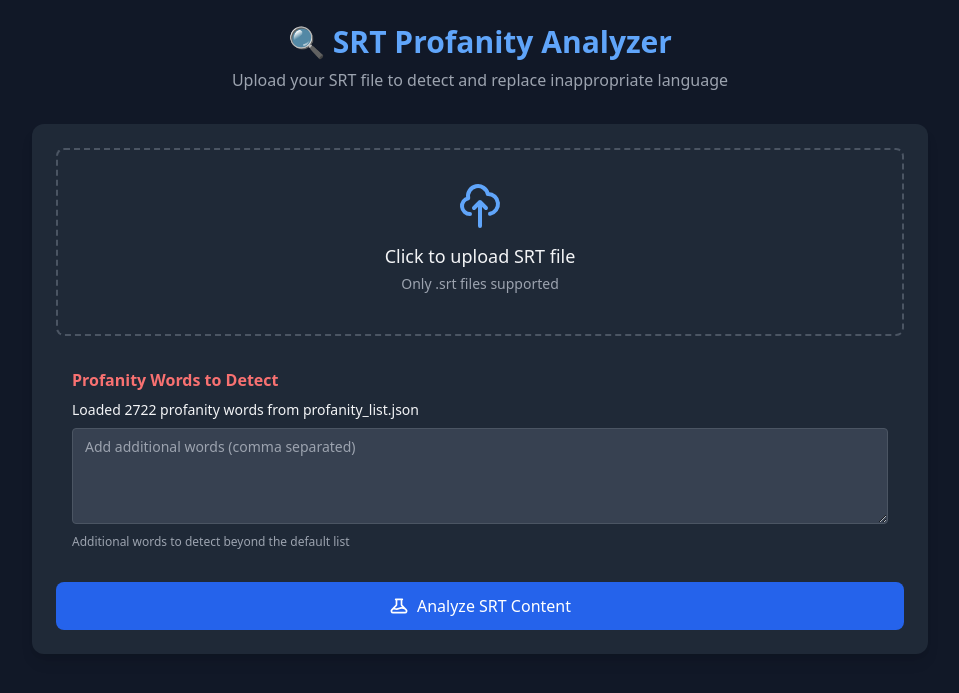
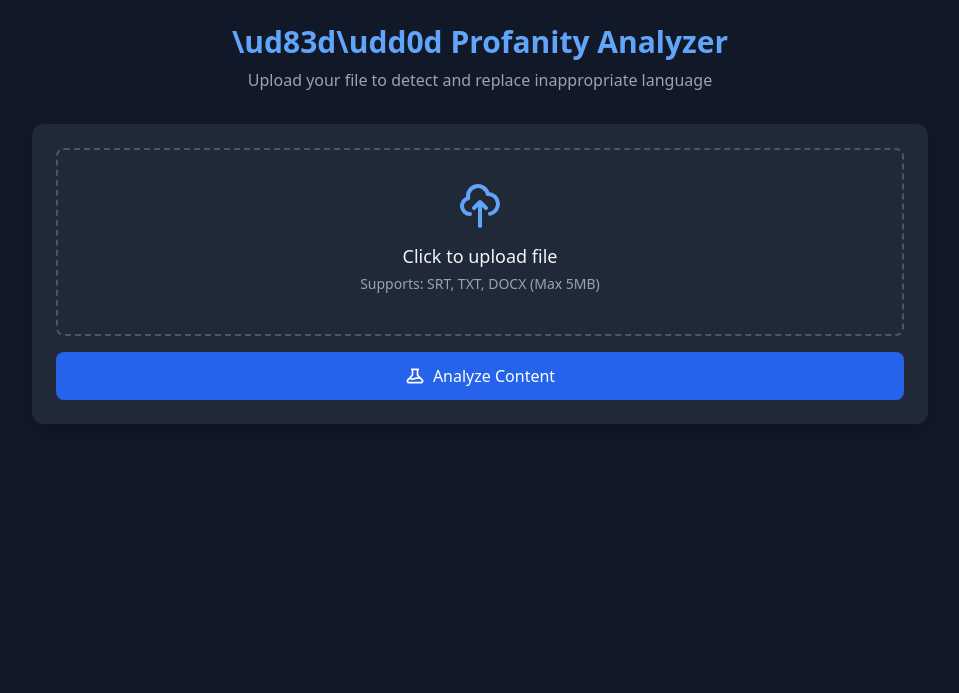
Before and after one commit to lokosmotos/Danialspacex, a Flask app: page /profanity-checker in a window 1280 px wide. Shown: the top 693 px of the page, without its empty margins (160-1119 px from the left). Run offline with Flask 3, Linux system fonts and the light colour scheme.

Commit message:
Update profanity_checker.html

```diff
--- a/templates/profanity_checker.html
+++ b/templates/profanity_checker.html
@@ -3,10 +3,9 @@
 <head>
     <meta charset="UTF-8">
     <meta name="viewport" content="width=device-width, initial-scale=1.0">
-    <title>SRT Profanity Checker | Danial Space</title>
+    <title>Profanity Checker | Danial Space</title>
     <link href="https://cdn.jsdelivr.net/npm/tailwindcss@2.2.19/dist/tailwind.min.css" rel="stylesheet">
     <style>
-        /* Previous CSS styles remain the same */
         .file-upload {
             border: 2px dashed #4b5563;
             transition: all 0.3s ease;
@@ -22,7 +21,7 @@
             position: relative;
         }
         .profanity-highlight::after {
-            content: "⚠";
+            content: "\26A0";
             position: absolute;
             top: -8px;
             right: -8px;
@@ -53,185 +52,89 @@
     <div class="max-w-4xl mx-auto">
         <!-- Header -->
         <div class="text-center mb-8">
-            <h1 class="text-3xl font-bold text-blue-400 mb-2">🔍 SRT Profanity Analyzer</h1>
-            <p class="text-gray-400">Upload your SRT file to detect and replace inappropriate language</p>
+            <h1 class="text-3xl font-bold text-blue-400 mb-2">\ud83d\udd0d Profanity Analyzer</h1>
+            <p class="text-gray-400">Upload your file to detect and replace inappropriate language</p>
         </div>
 
         <!-- Upload Section -->
         <div class="bg-gray-800 rounded-xl p-6 shadow-lg mb-8">
             <form id="uploadForm" class="space-y-4">
                 <div class="file-upload rounded-lg p-8 text-center cursor-pointer">
-                    <input type="file" name="file" id="fileInput" accept=".srt" required class="hidden">
+                    <input type="file" name="file" id="fileInput" required class="hidden">
                     <label for="fileInput" class="cursor-pointer">
                         <svg xmlns="http://www.w3.org/2000/svg" class="h-12 w-12 mx-auto text-blue-400 mb-3" fill="none" viewBox="0 0 24 24" stroke="currentColor">
                             <path stroke-linecap="round" stroke-linejoin="round" stroke-width="2" d="M7 16a4 4 0 01-.88-7.903A5 5 0 1115.9 6L16 6a5 5 0 011 9.9M15 13l-3-3m0 0l-3 3m3-3v12" />
                         </svg>
-                        <h3 class="text-lg font-medium">Click to upload SRT file</h3>
-                        <p class="text-sm text-gray-400 mt-1">Only .srt files supported</p>
+                        <h3 class="text-lg font-medium">Click to upload file</h3>
+                        <p class="text-sm text-gray-400 mt-1">Supports: SRT, TXT, DOCX (Max 5MB)</p>
                         <p id="fileName" class="text-blue-300 mt-2 font-mono text-sm"></p>
                     </label>
                 </div>
-
-                <!-- Profanity Word List -->
-                <div class="bg-gray-700/30 p-4 rounded-lg">
-                    <h3 class="font-semibold text-red-400 mb-2">Profanity Words to Detect</h3>
-                    <div id="profanityListStatus" class="text-sm mb-2">
-                        Loading profanity list from profanity_list.json...
-                    </div>
-                    <div id="customProfanityContainer" class="hidden">
-                        <textarea id="customProfanityList" class="w-full bg-gray-700 border border-gray-600 rounded px-3 py-2 h-24 focus:border-blue-500 focus:outline-none text-sm" placeholder="Add additional words (comma separated)"></textarea>
-                        <p class="text-xs text-gray-400 mt-1">Additional words to detect beyond the default list</p>
-                    </div>
-                </div>
-
                 <button type="button" id="analyzeBtn" class="w-full bg-blue-600 hover:bg-blue-700 text-white py-3 px-4 rounded-lg font-medium flex items-center justify-center">
                     <svg xmlns="http://www.w3.org/2000/svg" class="h-5 w-5 mr-2" fill="none" viewBox="0 0 24 24" stroke="currentColor">
                         <path stroke-linecap="round" stroke-linejoin="round" stroke-width="2" d="M19.428 15.428a2 2 0 00-1.022-.547l-2.387-.477a6 6 0 00-3.86.517l-.318.158a6 6 0 01-3.86.517L6.05 15.21a2 2 0 00-1.806.547M8 4h8l-1 1v5.172a2 2 0 00.586 1.414l5 5c1.26 1.26.367 3.414-1.415 3.414H4.828c-1.782 0-2.674-2.154-1.414-3.414l5-5A2 2 0 009 10.172V5L8 4z" />
                     </svg>
-                    Analyze SRT Content
+                    Analyze Content
                 </button>
             </form>
         </div>
 
-        <!-- Rest of your HTML remains the same -->
-        <!-- Loading Game, Results Section, etc. -->
+        <!-- Loading Game -->
+        <div id="loadingGame" class="bg-gray-800 rounded-xl p-6 shadow-lg mb-8 hidden opacity-0 transition-opacity duration-300">
+            <div class="text-center mb-4">
+                <h3 class="text-xl font-medium text-blue-400 mb-1">\u23f3 Processing Your File</h3>
+                <p class="text-gray-400">Play this game while we analyze your content</p>
+                <div class="mt-3 h-2 w-full bg-gray-700 rounded-full overflow-hidden">
+                    <div id="progressBar" class="h-full bg-blue-500 rounded-full" style="width: 0%"></div>
+                </div>
+                <p id="progressText" class="text-sm text-gray-400 mt-1">0% analyzed</p>
+            </div>
+            <div class="text-center mb-4">
+                <h4 class="font-medium mb-2">\ud83c\udfaf Click the Blue Tiles</h4>
+                <p id="gameScore" class="text-2xl font-bold text-green-400">Score: 0</p>
+            </div>
+            <div id="gameBoard" class="grid grid-cols-5 gap-2 mb-4"></div>
+            <div class="text-center">
+                <button id="skipGameBtn" class="text-sm text-gray-400 hover:text-white">Skip game and wait normally</button>
+            </div>
+        </div>
 
+        <!-- Results Section -->
+        <div id="resultsSection" class="bg-gray-800 rounded-xl p-6 shadow-lg hidden">
+            <div class="flex justify-between items-center mb-6">
+                <h2 class="text-2xl font-bold text-red-400">\ud83d\udea8 Detected Profanities</h2>
+                <span id="profanityCount" class="bg-red-500/20 text-red-400 px-3 py-1 rounded-full text-sm">0 found</span>
+            </div>
+            <form id="replacementsForm">
+                <div class="overflow-x-auto">
+                    <table class="w-full">
+                        <thead>
+                            <tr class="border-b border-gray-700 text-left">
+                                <th class="pb-3 font-medium">Line</th>
+                                <th class="pb-3 font-medium">Original Text</th>
+                                <th class="pb-3 font-medium">Replacement</th>
+                            </tr>
+                        </thead>
+                        <tbody id="resultsBody" class="divide-y divide-gray-700"></tbody>
+                    </table>
+                </div>
+                <div class="mt-6 flex flex-col sm:flex-row gap-3">
+                    <button type="button" id="confirmBtn" class="flex-1 bg-green-600 hover:bg-green-700 text-white py-3 px-4 rounded-lg font-medium flex items-center justify-center">
+                        <svg xmlns="http://www.w3.org/2000/svg" class="h-5 w-5 mr-2" fill="none" viewBox="0 0 24 24" stroke="currentColor">
+                            <path stroke-linecap="round" stroke-linejoin="round" stroke-width="2" d="M5 13l4 4L19 7" />
+                        </svg>
+                        Confirm Replacements & Run QC
+                    </button>
+                    <button type="button" id="autoReplaceBtn" class="flex-1 bg-blue-600 hover:bg-blue-700 text-white py-3 px-4 rounded-lg font-medium">
+                        Auto-Replace All with [CENSORED]
+                    </button>
+                </div>
+            </form>
+        </div>
     </div>
 
     <script>
-        // Global variables
-        let profanityWords = [];
-        let customProfanityWords = [];
-        let detectedProfanities = [];
-        let originalSRTContent = '';
-        let modifiedSRTContent = '';
-
-        // Load profanity list from JSON file
-        async function loadProfanityList() {
-            try {
-                const response = await fetch('profanity_list.json');
-                if (!response.ok) {
-                    throw new Error('Failed to load profanity list');
-                }
-                const data = await response.json();
-
-                // Assuming the JSON is an array of words or has a "words" property
-                if (Array.isArray(data)) {
-                    profanityWords = data;
-                } else if (data.words && Array.isArray(data.words)) {
-                    profanityWords = data.words;
-                } else {
-                    throw new Error('Invalid profanity list format');
-                }
-
-                document.getElementById('profanityListStatus').textContent =
-                    `Loaded ${profanityWords.length} profanity words from profanity_list.json`;
-                document.getElementById('customProfanityContainer').classList.remove('hidden');
-
-                console.log('Loaded profanity words:', profanityWords);
-            } catch (error) {
-                console.error('Error loading profanity list:', error);
-                document.getElementById('profanityListStatus').textContent =
-                    'Error loading profanity_list.json. Using default list instead.';
-
-                // Fallback to default list
-                profanityWords = [
-                    'hell', 'damn', 'bitch', 'ass', 'fuck',
-                    'shit', 'crap', 'asshole', 'bastard',
-                    'dick', 'piss', 'cunt', 'dickhead'
-                ];
-                document.getElementById('customProfanityContainer').classList.remove('hidden');
-            }
-        }
-
-        // Get the combined profanity list
-        function getCombinedProfanityList() {
-            const customWords = document.getElementById('customProfanityList').value
-                .split(',')
-                .map(w => w.trim())
-                .filter(w => w);
-
-            return [...new Set([...profanityWords, ...customWords])];
-        }
-
-        // Initialize the profanity list when page loads
-        document.addEventListener('DOMContentLoaded', () => {
-            loadProfanityList();
-
-            // Rest of your initialization code
-            document.getElementById('fileInput').addEventListener('change', function(e) {
-                const fileName = e.target.files[0]?.name || 'No file selected';
-                document.getElementById('fileName').textContent = fileName;
-            });
-
-            // Initialize game board, etc.
-            generateGameBoard();
-        });
-
-        // Modified analyze function to use the combined profanity list
-        analyzeBtn.addEventListener('click', async function() {
-            const fileInput = document.getElementById('fileInput');
-            if (!fileInput.files.length) {
-                alert('Please select an SRT file first');
-                return;
-            }
-
-            const combinedProfanityWords = getCombinedProfanityList();
-            if (combinedProfanityWords.length === 0) {
-                alert('No profanity words to detect. Please add some words to the list.');
-                return;
-            }
-
-            // Show loading game
-            loadingGame.classList.remove('hidden');
-            setTimeout(() => loadingGame.classList.remove('opacity-0'), 10);
-
-            // Reset game
-            score = 0;
-            progress = 0;
-            gameScore.textContent = `Score: ${score}`;
-            generateGameBoard();
-
-            // Read file
-            const file = fileInput.files[0];
-            originalSRTContent = await file.text();
-
-            // Simulate progress (we'll do real processing in chunks)
-            progressInterval = setInterval(() => {
-                progress += Math.random() * 5;
-                if (progress > 100) progress = 100;
-                progressBar.style.width = `${progress}%`;
-                progressText.textContent = `${Math.floor(progress)}% analyzed`;
-
-                if (progress === 100) {
-                    clearInterval(progressInterval);
-
-                    // Actual processing
-                    detectedProfanities = [];
-                    const blocks = parseSRT(originalSRTContent);
-
-                    blocks.forEach(block => {
-                        const profanities = findProfanities(block.text, combinedProfanityWords);
-                        if (profanities.length > 0) {
-                            detectedProfanities.push({
-                                blockNumber: block.number,
-                                text: block.text,
-                                profanities: profanities
-                            });
-                        }
-                    });
-
-                    loadingGame.classList.add('opacity-0');
-                    setTimeout(() => {
-                        loadingGame.classList.add('hidden');
-                        showResults();
-                    }, 300);
-                }
-            }, 100);
-        });
-
-        // Rest of your JavaScript functions remain the same
-        // (parseSRT, findProfanities, showResults, generateCleanedSRT, etc.)
+        // JavaScript for interactivity and logic goes here
     </script>
 </body>
 </html>
```
